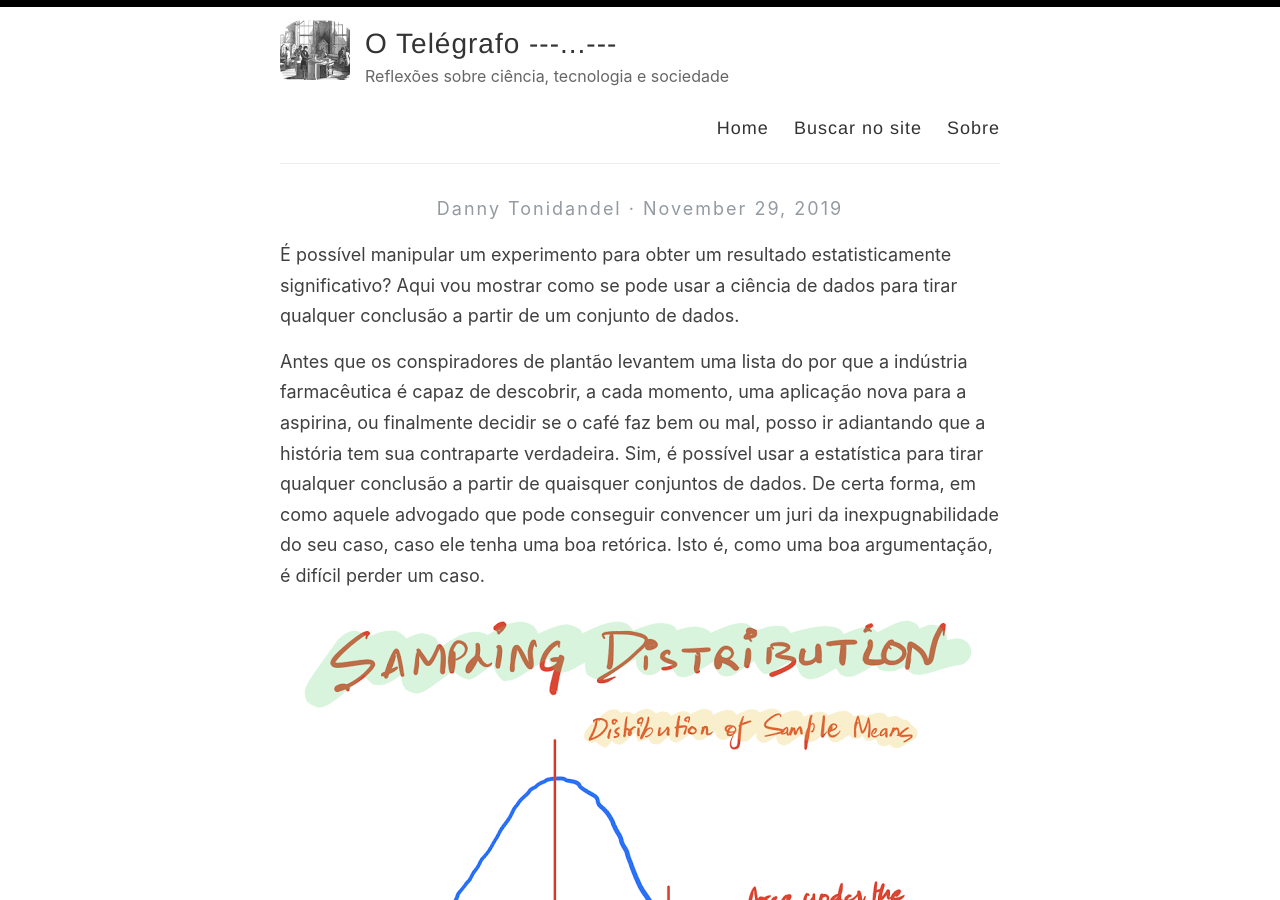
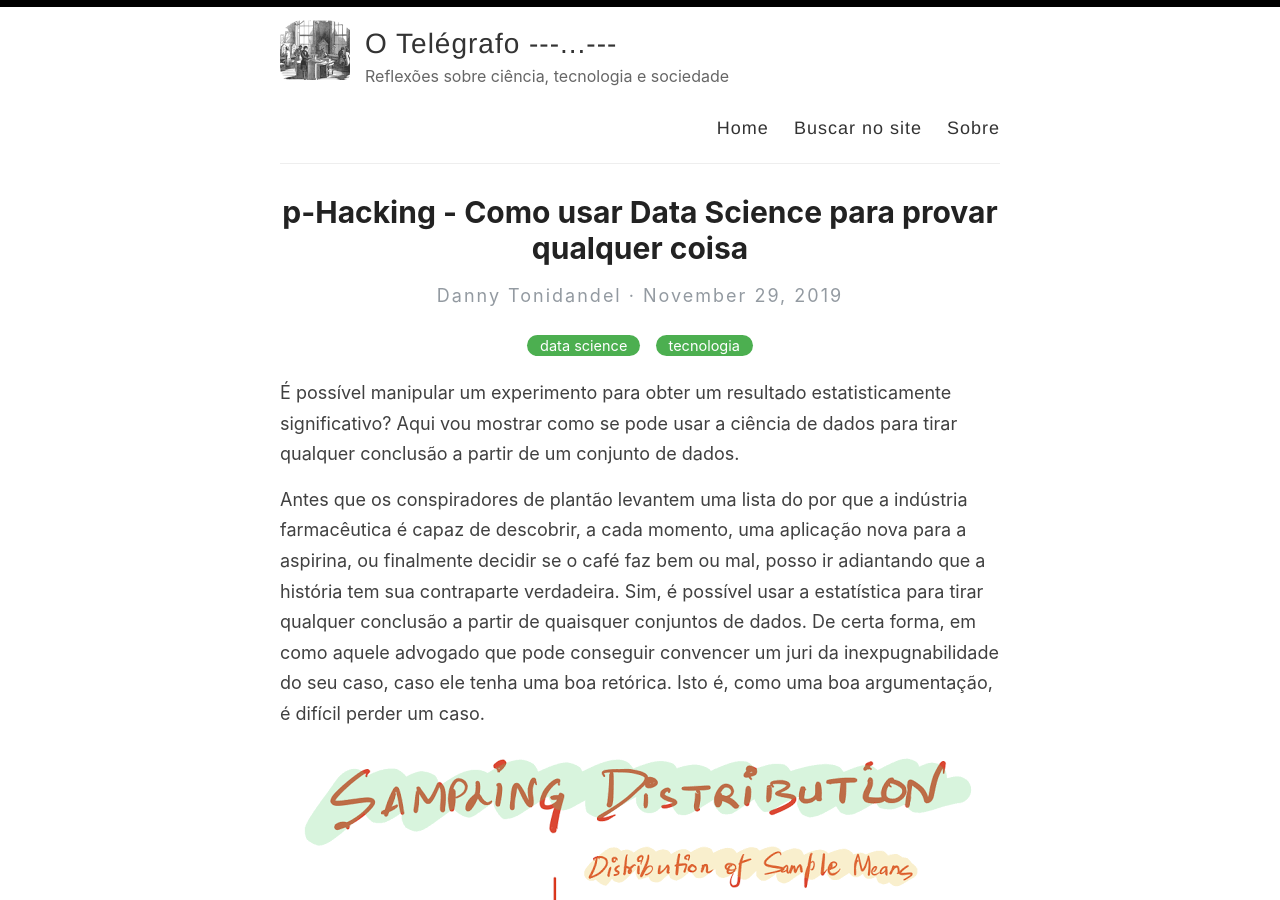
Before and after one commit to tonidandel/otelegrafo_, a Jekyll site: the page built from _posts/2019-11-29-p-hacking.md, in a window 1280 px wide and 900 px high. Built offline with Jekyll 4.4.1, drawn with Linux system fonts in a browser that asks for light colours; our own code applies the rules of GitHub Pages for plain Markdown files; formulas are drawn with MathJax 3.

Commit message:
new-post-p-hacking-corrections

```diff
--- a/_posts/2019-11-29-p-hacking.md
+++ b/_posts/2019-11-29-p-hacking.md
@@ -1,7 +1,7 @@
 ---
 layout: post
-title: P-Hacking
-categories: [data science, tecnologia,
+title: p-Hacking - Como usar Data Science para provar qualquer coisa
+categories: [data science, tecnologia]
 ---
 
 É possível manipular um experimento para obter um resultado estatisticamente significativo? Aqui vou mostrar como se pode usar a ciência de dados para tirar qualquer conclusão a partir de um conjunto de dados.
```
